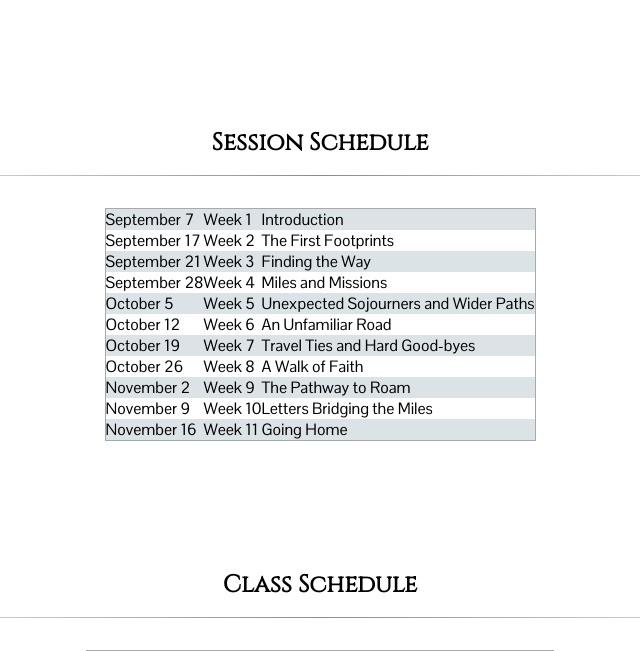
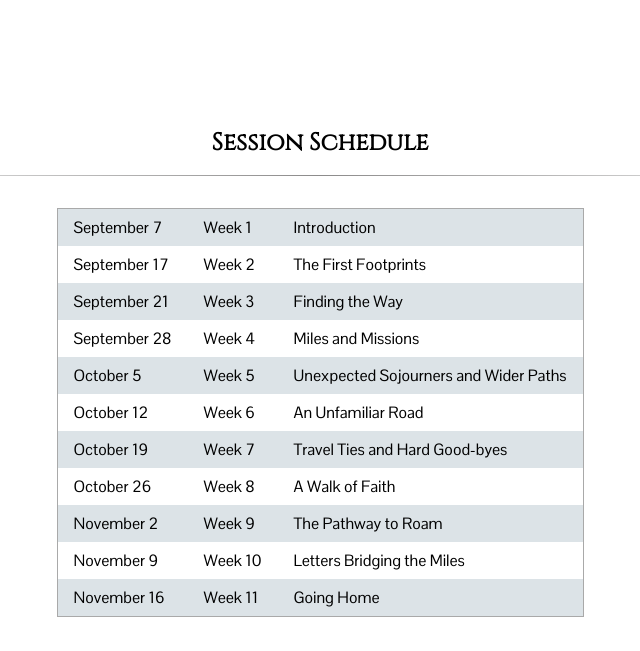
Before and after one commit to aadams22/bbc_project, a PHP site: page /index.html in a window 1280 px wide. Shown: the part 974-1625 px from the top of the page, without its empty margins (320-960 px from the left). Run offline with PHP 8.4, Linux system fonts and the light colour scheme.

Commit message:
adding padding to tr

```diff
--- a/css/main.css
+++ b/css/main.css
@@ -91,6 +91,7 @@ table {
 }
 
 tr:nth-child(odd) { background-color: #dce3e7; }
+td { padding: .25 .5em; }
 
 footer {
 	border-top: 1px solid darkgrey;
@@ -125,7 +126,7 @@ header > ul > li > a:hover, #websites > ul > li > a:hover { color: #6bd889; }
 			font-size: 2em;
 		}
     header {
-        height: 40%;
+      height: 40%;
     }
     .contact-container {
     	display: inline-block;
@@ -134,4 +135,5 @@ header > ul > li > a:hover, #websites > ul > li > a:hover { color: #6bd889; }
 			margin: 0 auto;
 			text-align: center;
 		}
+		td { padding: .5em 1em; }
 }
```
